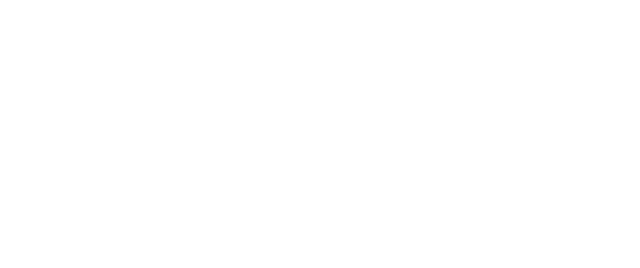
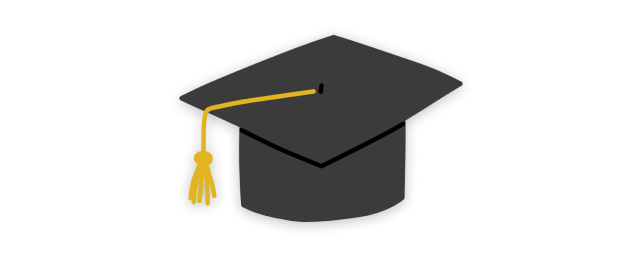
Before and after one commit to MFaizanali2/Task-Quiz-Validation, a plain HTML site: page signup/index.html in a window 1280 px wide. Shown: the whole page, without its empty margins (491-1131 px from the left). Drawn offline with nearby package versions, Linux system fonts and the light colour scheme; files that its build step writes are made by us from their sources.

Commit message:
sign up page start
continue

```diff
--- a/signup/index.html
+++ b/signup/index.html
@@ -4,14 +4,28 @@
 <head>
     <meta charset="UTF-8">
     <meta name="viewport" content="width=device-width, initial-scale=1.0">
-    <title>Sig up Form</title>
+    <title>Signup Form</title>
     <link rel="stylesheet" href="style.css">
+    <link rel="stylesheet" href="https://cdn.jsdelivr.net/npm/bootstrap@5.3.3/dist/css/bootstrap.min.css">
 </head>
 
 <body>
 
 
-    <script src="app.js"></script>
+    <div class="container">
+        <div class="row">
+            <div class="col">
+
+            </div>
+            <div class="col">
+                <img src="./images/hat.png" alt="Hat Image">
+            </div>
+        </div>
+
+    </div>
+
+     <script src="app.js"></script>
+      <script src="https://cdn.jsdelivr.net/npm/bootstrap@5.3.3/dist/js/bootstrap.bundle.min.js"></script>
 </body>
 
 </html>
```
